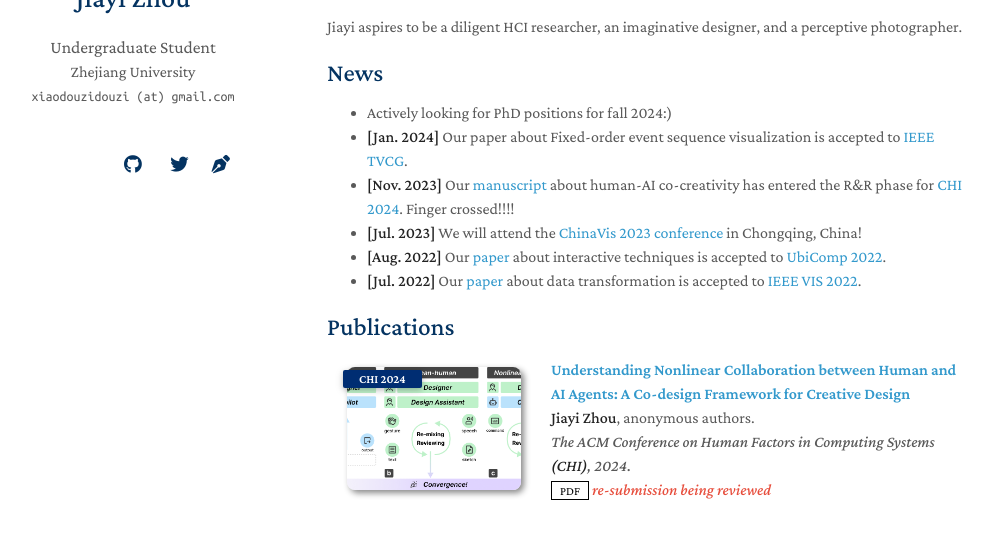
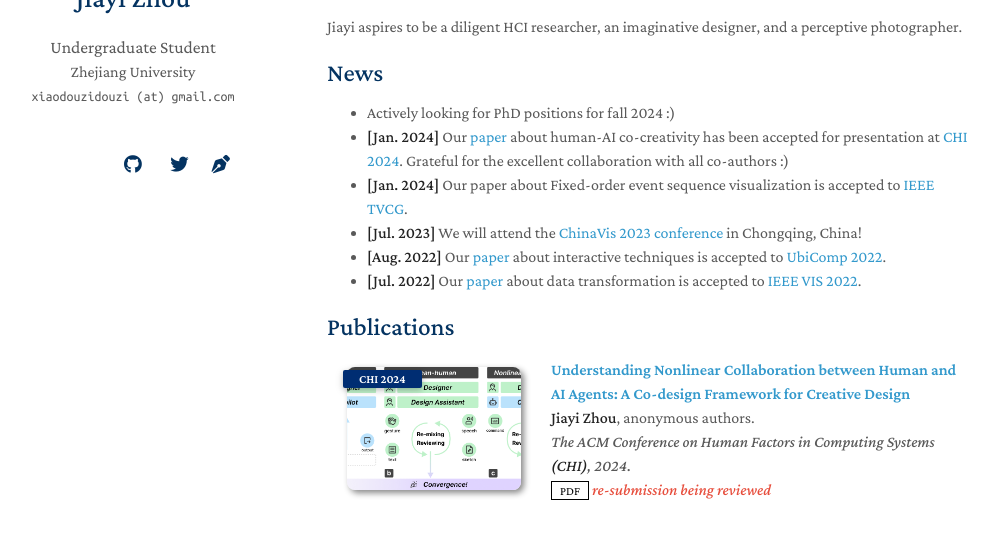
Before and after one commit to JiayZhou/JiayZhou.github.io, a Jekyll site: the page built from index.md, in a window 1280 px wide and 900 px high, cut to the strip 206-741 px from the top of the window. Shown: the whole strip, without its empty margins (143-1141 px from the left). Built offline with Jekyll 4.4.1, drawn with Linux system fonts in a browser that asks for light colours; nearby versions of some CDN libraries; a style sheet for code colours, icons or effects is not loaded; our own code applies the rules of GitHub Pages for plain Markdown files.

Commit message:
Update index.md

```diff
--- a/index.md
+++ b/index.md
@@ -10,9 +10,9 @@ Her research interests lie broadly in Visualization, Human-Computer Interaction
 Jiayi aspires to be a diligent HCI researcher, an imaginative designer, and a perceptive photographer.
 
 ## News
-- Actively looking for PhD positions for fall 2024:)
+- Actively looking for PhD positions for fall 2024 :)
+- **[Jan. 2024]** Our [paper](https://arxiv.org/abs/2401.07312) about human-AI co-creativity has been accepted for presentation at [CHI 2024](https://chi2024.acm.org/). Grateful for the excellent collaboration with all co-authors :)
 - **[Jan. 2024]** Our paper about Fixed-order event sequence visualization is accepted to [IEEE TVCG](https://www.computer.org/csdl/journal/tg).
-- **[Nov. 2023]** Our [manuscript](https://arxiv.org/abs/2401.07312) about human-AI co-creativity has entered the R&R phase for [CHI 2024](https://chi2024.acm.org/). Finger crossed!!!!
 - **[Jul. 2023]** We will attend the [ChinaVis 2023 conference](https://chinavis.org/2023/english/index_en.html) in Chongqing, China!
 - **[Aug. 2022]** Our [paper](https://dl.acm.org/doi/pdf/10.1145/3534620) about interactive techniques is accepted to [UbiComp 2022](https://ubicomp.org/ubicomp2022/).
 - **[Jul. 2022]** Our [paper](https://ieeexplore.ieee.org/stamp/stamp.jsp?tp=&arnumber=9908529) about data transformation is accepted to [IEEE VIS 2022](https://ieeevis.org/year/2022/welcome).
```
